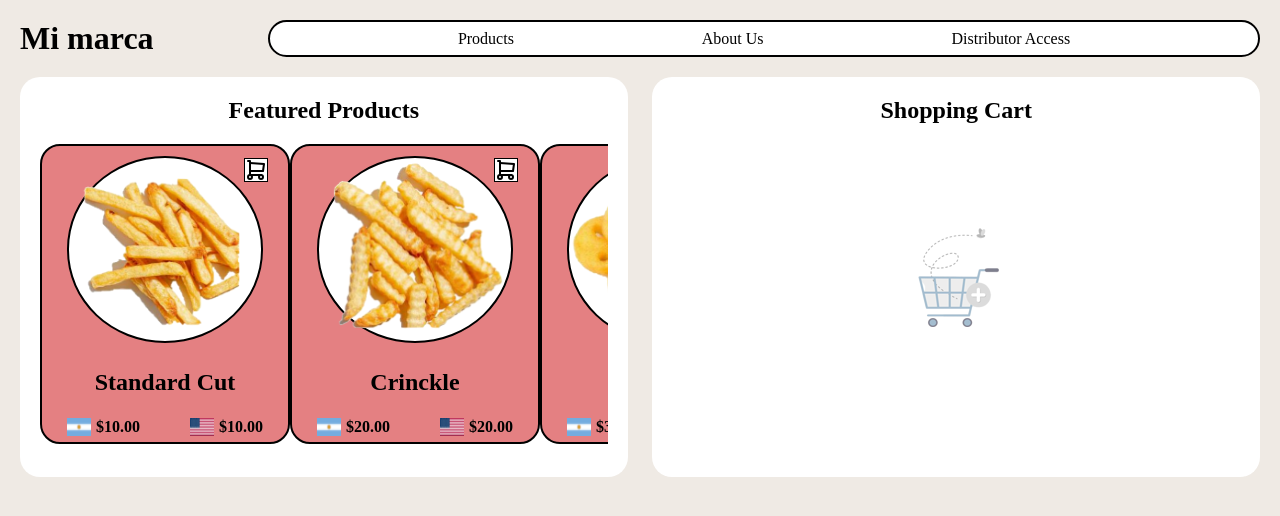
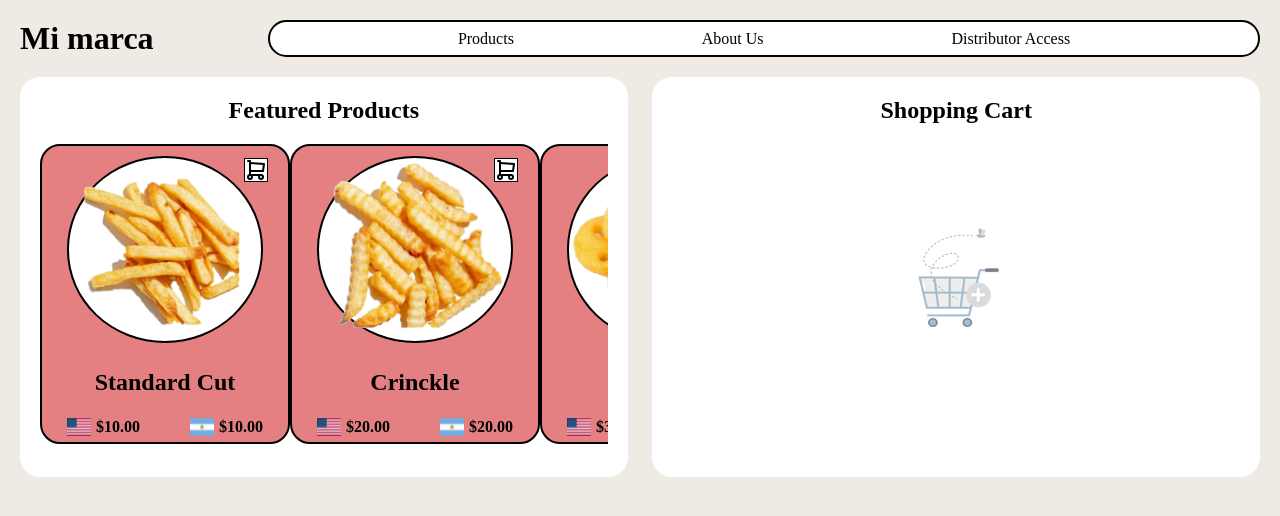
Before and after one commit to AgusCuculich/Angular-Seminario2024, an Angular app: page / in a window 1280 px wide. Shown: the top 516 px of the page. Built offline with nearby package versions, Linux system fonts and the light colour scheme; a web font is replaced by a local one.

Commit message:
Se hizo una refactorización del ćódigo al mover lo relacionado a currency a un componente propio. De esta manera también se hizo uso del decorator @Input

```diff
--- /dev/null
+++ b/src/app/currency/currency.component.html
@@ -0,0 +1,4 @@
+<div class="currency">
+    <img src="../../assets/img/{{pais}}.png"/>
+    <p>{{precioDolares | currency }}</p>
+</div>
--- /dev/null
+++ b/src/app/currency/currency.component.scss
@@ -0,0 +1,6 @@
+.currency{
+    display: flex;
+    justify-content: center;
+    font-weight: bolder;
+    gap: 5px;
+}
--- /dev/null
+++ b/src/app/currency/currency.component.ts
@@ -0,0 +1,23 @@
+import { Component, Input, OnInit } from '@angular/core';
+import { CommonModule } from '@angular/common';
+
+@Component({
+  selector: 'app-currency',
+  standalone: true,
+  imports: [CommonModule],
+  templateUrl: './currency.component.html',
+  styleUrl: './currency.component.scss'
+})
+export class CurrencyComponent implements OnInit {
+
+  constructor() { }
+
+  @Input()
+  precioDolares!: number;
+  @Input()
+  precioPesos!: number;
+  @Input()
+  pais!: string;
+
+  ngOnInit(): void { }
+}
--- a/src/app/product-showcase/product-showcase.component.html
+++ b/src/app/product-showcase/product-showcase.component.html
@@ -6,14 +6,8 @@
             </div>
             <h2>{{product.name | titlecase }}</h2>
             <div class="currencyContainer">
-                <div class="currency">
-                    <img src="../../assets/img/arg.png"/>
-                    <p>{{product.price | currency }}</p>
-                </div>
-                <div class="currency">
-                    <img src="../../assets/img/US.png"/>
-                    <p>{{product.price | currency }}</p>
-                </div>
+                <app-currency [precioDolares]="product.price" [precioPesos]="product.price" [pais]="'US'"></app-currency>
+                <app-currency [precioDolares]="product.price" [precioPesos]="product.price" [pais]="'arg'"></app-currency>
             </div>
             <svg xmlns="http://www.w3.org/2000/svg" width="24"  height="24"  viewBox="0 0 24 24"  fill="none"  stroke="currentColor"  stroke-width="2"  stroke-linecap="round"  stroke-linejoin="round"  class="icon icon-tabler icons-tabler-outline icon-tabler-shopping-cart mini"><path stroke="black" d="M0 0h24v24H0z" fill="white"/><path d="M6 19m-2 0a2 2 0 1 0 4 0a2 2 0 1 0 -4 0" /><path d="M17 19m-2 0a2 2 0 1 0 4 0a2 2 0 1 0 -4 0" /><path d="M17 17h-11v-14h-2" /><path d="M6 5l14 1l-1 7h-13" /></svg>
         </div>
--- a/src/app/product-showcase/product-showcase.component.scss
+++ b/src/app/product-showcase/product-showcase.component.scss
@@ -36,12 +36,6 @@
             display: grid;
             width: 100%;
             grid-template-columns: 50% 50%;
-            .currency{
-                display: flex;
-                justify-content: center;
-                font-weight: bolder;
-                gap: 5px;
-            }
         }
     .mini {
         position: absolute;
--- a/src/app/product-showcase/product-showcase.component.ts
+++ b/src/app/product-showcase/product-showcase.component.ts
@@ -1,12 +1,12 @@
 import { Component } from '@angular/core';
 import { Product } from './Product';
 import { TitleCasePipe } from '@angular/common';
-import { CommonModule } from '@angular/common';
+import { CurrencyComponent } from '../currency/currency.component';
 
 @Component({
   selector: 'app-product-showcase',
   standalone: true,
-  imports: [TitleCasePipe, CommonModule],
+  imports: [TitleCasePipe, CurrencyComponent],
   templateUrl: './product-showcase.component.html',
   styleUrl: './product-showcase.component.scss'
 })
```
